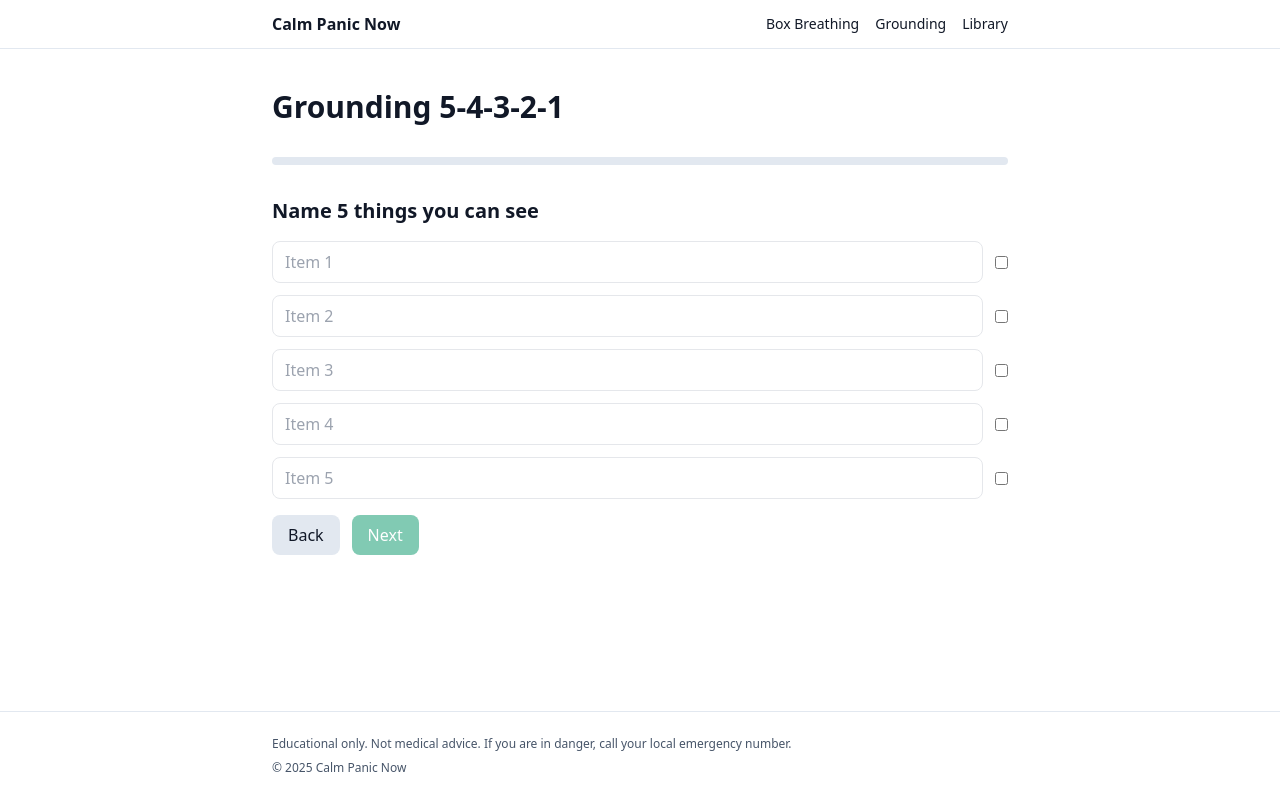
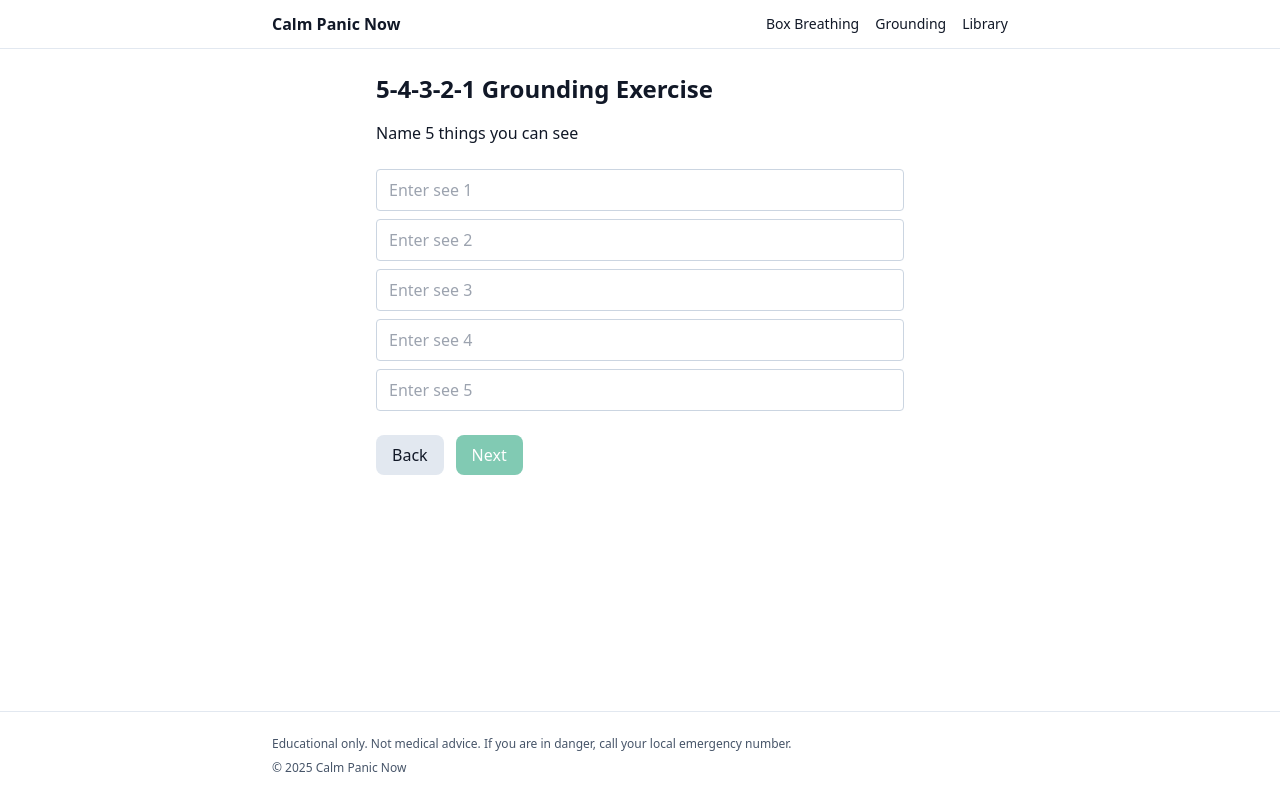
Before and after one commit to JiriTill/calm-panic-now, a Next.js app: page /calm/grounding-54321 in a window 1280 px wide. Built offline with nearby package versions, Linux system fonts and the light colour scheme.

Commit message:
Update page.tsx

```diff
--- a/src/app/calm/grounding-54321/page.tsx
+++ b/src/app/calm/grounding-54321/page.tsx
@@ -1,59 +1,75 @@
-'use client'
-import { useEffect, useMemo, useState } from 'react'
+"use client";
 
-const STEPS = [
-  { key:'see',  label:'Name 5 things you can see',    count:5 },
-  { key:'touch',label:'Name 4 things you can touch',  count:4 },
-  { key:'hear', label:'Name 3 things you can hear',   count:3 },
-  { key:'smell',label:'Name 2 things you can smell',  count:2 },
-  { key:'taste',label:'Name 1 thing you can taste (optional)', count:1, optional:true },
-] as const
+import { useState } from "react";
 
-type Entry = { text: string; done: boolean }
+type Step = {
+  key: string;
+  label: string;
+  count: number;
+  optional?: boolean; // 👈 allow optional steps
+};
 
-export default function Grounding(){
-  const [stepIdx,setStepIdx] = useState(0)
-  const step = STEPS[stepIdx]
-  const [entries,setEntries] = useState<Entry[]>(()=>Array.from({length: step.count},()=>({text:'',done:false})))
-  const progress = useMemo(()=> (stepIdx/STEPS.length*100),[stepIdx])
+const STEPS: Step[] = [
+  { key: "see", label: "Name 5 things you can see", count: 5 },
+  { key: "touch", label: "Name 4 things you can touch", count: 4 },
+  { key: "hear", label: "Name 3 things you can hear", count: 3 },
+  { key: "smell", label: "Name 2 things you can smell", count: 2 },
+  { key: "taste", label: "Name 1 thing you can taste", count: 1, optional: true }, // 👈 optional
+];
 
-  useEffect(()=>{ setEntries(Array.from({length: step.count},()=>({text:'',done:false}))) },[stepIdx])
+export default function Grounding54321Page() {
+  const [stepIdx, setStepIdx] = useState(0);
+  const [answers, setAnswers] = useState<Record<string, string[]>>({});
 
-  const filled = entries.filter(e=>e.done || e.text.trim().length>0).length
+  const step = STEPS[stepIdx];
+  const filled = answers[step.key]?.length || 0;
+
+  const handleInput = (value: string, idx: number) => {
+    setAnswers((prev) => {
+      const copy = { ...prev };
+      const arr = [...(copy[step.key] || [])];
+      arr[idx] = value;
+      copy[step.key] = arr;
+      return copy;
+    });
+  };
 
   return (
-    <div className="mx-auto max-w-3xl px-4 py-10 space-y-8">
-      <h1 className="text-3xl font-bold">Grounding 5‑4‑3‑2‑1</h1>
-      <div className="w-full h-2 rounded bg-slate-200 dark:bg-slate-800"><div className="h-full bg-emerald-500 rounded" style={{width:`${progress}%`}}/></div>
-      <section className="space-y-4">
-        <h2 className="text-xl font-semibold" aria-live="polite">{step.label}</h2>
-        <div className="grid gap-3">
-          {entries.map((e,idx)=> (
-            <div key={idx} className="flex items-center gap-3">
-              <input className="flex-1 px-3 py-2 rounded-lg border bg-transparent" placeholder={`Item ${idx+1}`} value={e.text} onChange={ev=>{
-                const v=ev.target.value; setEntries(prev=> prev.map((x,i)=> i===idx?{...x,text:v,done:v.trim().length>0}:x))
-              }} />
-              <input type="checkbox" aria-label={`Done ${idx+1}`} checked={e.done || e.text.trim().length>0} onChange={ev=> setEntries(prev=> prev.map((x,i)=> i===idx?{...x,done:ev.target.checked}:x)) } />
-            </div>
-          ))}
-        </div>
-        <div className="flex gap-3">
-          <button className="px-4 py-2 rounded-lg bg-slate-200 dark:bg-slate-800" disabled={stepIdx===0} onClick={()=>setStepIdx(i=>Math.max(0,i-1))}>Back</button>
-          <button className="px-4 py-2 rounded-lg bg-emerald-600 text-white disabled:opacity-50" disabled={filled < (step.optional?0:step.count)} onClick={()=> setStepIdx(i=> Math.min(STEPS.length-1,i+1))}>
-            {stepIdx===STEPS.length-1? 'Finish' : 'Next'}
-          </button>
-        </div>
-      </section>
+    <div className="max-w-xl mx-auto p-6">
+      <h1 className="text-2xl font-bold mb-4">5-4-3-2-1 Grounding Exercise</h1>
+      <p className="mb-6">{step.label}</p>
 
-      {stepIdx===STEPS.length-1 && (
-        <section className="space-y-4">
-          <h3 className="text-lg font-semibold">How anxious do you feel now? (0–10)</h3>
-          <input type="range" min={0} max={10} defaultValue={3} className="w-full" onChange={(e)=>{
-            try{ const arr=JSON.parse(localStorage.getItem('sessions')||'[]'); arr.push({tool:'grounding',ts:Date.now(),post:parseInt(e.target.value)}); localStorage.setItem('sessions',JSON.stringify(arr)) }catch{}
-          }} />
-          <p className="text-sm text-slate-500">Saved locally.</p>
-        </section>
-      )}
+      <div className="space-y-2 mb-6">
+        {Array.from({ length: step.count }).map((_, i) => (
+          <input
+            key={i}
+            type="text"
+            placeholder={`Enter ${step.key} ${i + 1}`}
+            value={answers[step.key]?.[i] || ""}
+            onChange={(e) => handleInput(e.target.value, i)}
+            className="w-full px-3 py-2 rounded border border-slate-300 dark:border-slate-700 bg-white dark:bg-slate-900"
+          />
+        ))}
+      </div>
+
+      <div className="flex gap-3">
+        <button
+          className="px-4 py-2 rounded-lg bg-slate-200 dark:bg-slate-800"
+          disabled={stepIdx === 0}
+          onClick={() => setStepIdx((i) => Math.max(0, i - 1))}
+        >
+          Back
+        </button>
+        <button
+          className="px-4 py-2 rounded-lg bg-emerald-600 text-white disabled:opacity-50"
+          disabled={filled < (step.optional ? 0 : step.count)} // 👈 fixed
+          onClick={() =>
+            setStepIdx((i) => Math.min(STEPS.length - 1, i + 1))
+          }
+        >
+          {stepIdx === STEPS.length - 1 ? "Finish" : "Next"}
+        </button>
+      </div>
     </div>
-  )
+  );
 }
```
